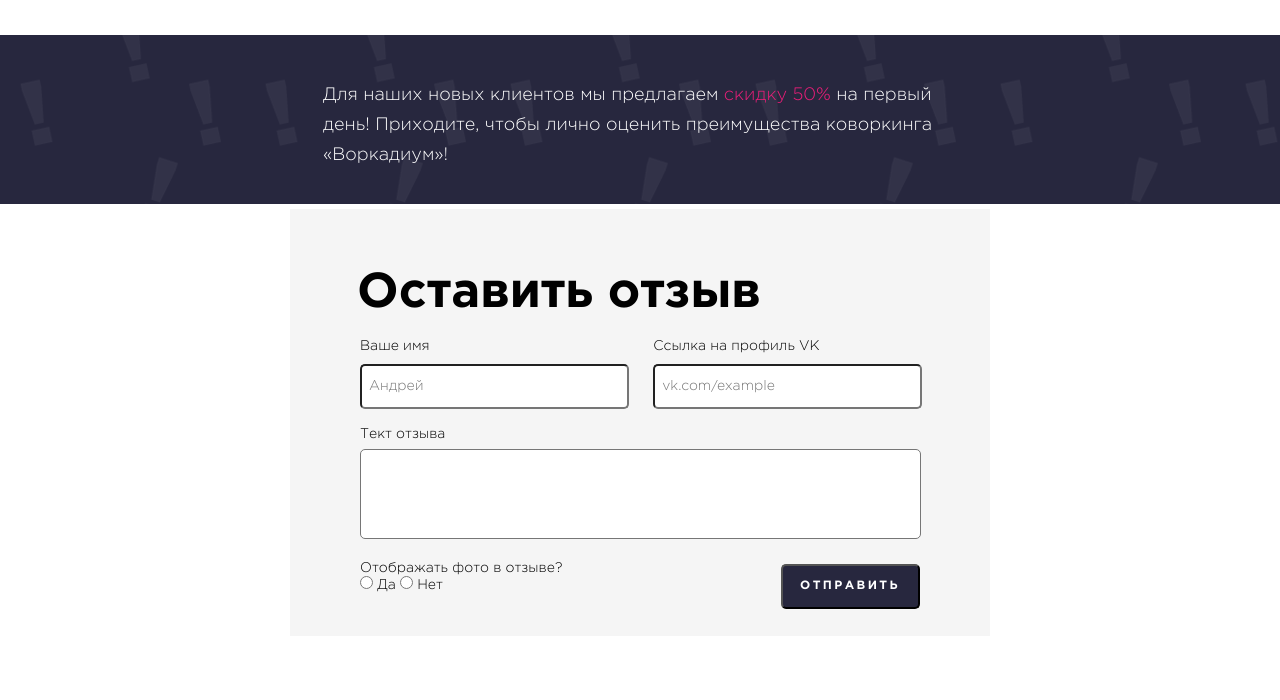
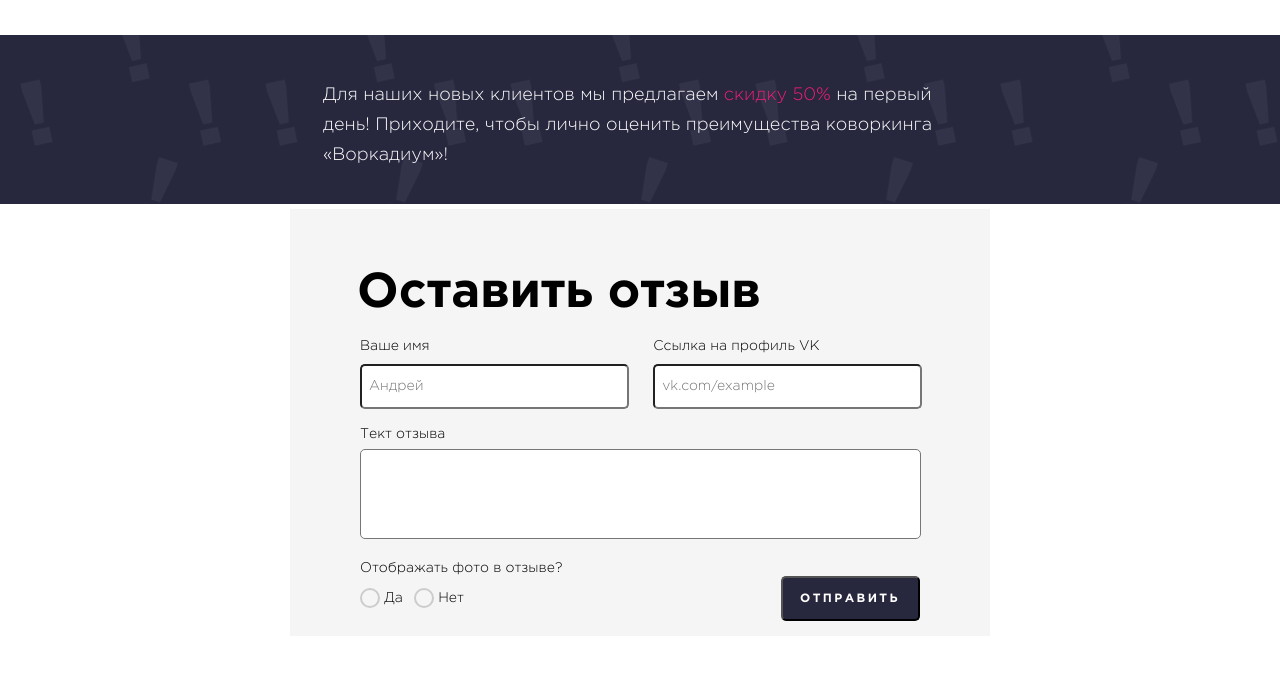
Before and after one commit to BarsBarsovich/coworking, a plain HTML site: page comments.html in a window 1280 px wide. Shown: the part 1453-2153 px from the top of the page. Drawn offline with nearby package versions, Linux system fonts and the light colour scheme.

Commit message:
Стилизация радио кнопок. Исправлены баги навигации

```diff
--- a/comments.html
+++ b/comments.html
@@ -238,8 +238,19 @@
                                     Отображать фото в отзыве?
                             </label><br>
                         <div class="radio__container">
-                            <input type="radio" name="photo" value="yes"> Да
-                            <input type="radio" name="photo" value="no"> Нет
+                            <!-- <input type="radio" name="photo" value="yes"> Да
+                            <input type="radio" name="photo" value="no"> Нет -->
+                            <label>
+                                    <input class="radio" type="radio" name="radio-test">
+                                    <span class="radio-custom"></span>
+                                    <span class="label">Да</span>
+                            </label>
+
+                            <label class="form__second-label">
+                                    <input class="radio" type="radio" name="radio-test">
+                                    <span class="radio-custom"></span>
+                                    <span class="label">Нет</span>
+                            </label>
                         </div>
 
                     </div>
--- a/css/form.css
+++ b/css/form.css
@@ -82,7 +82,7 @@
     outline: none !important;
 }
 
-.form__submit-button:hover{
+.form__submit-button:hover {
     cursor: pointer;
     background: #ed3888;
     /* outline: none !important; */
@@ -97,3 +97,48 @@
     display: inline-block;
     margin-left: 214px;
 }
+
+.radio {
+    display: none;
+}
+
+.radio-custom {
+    width: 20px;
+    height: 20px;
+    border: 2px solid #ccc;
+    border-radius: 3px;
+    position: relative;
+}
+
+.radio-custom,
+.label {
+    display: inline-block;
+    vertical-align: middle;
+}
+
+.radio:checked+.radio-custom::before {
+    content: "";
+    display: block;
+    position: absolute;
+    top: 2px;
+    right: 2px;
+    bottom: 2px;
+    left: 2px;
+    background: rgb(236, 30, 121);
+    border: 2x solid rgb(236, 30, 121);
+    border-radius: 2px;
+}
+
+.radio-custom,
+.radio:checked+.radio-custom::before {
+    border-radius: 50%;
+}
+
+.radio__container {
+    padding-top: 12px;
+    margin-right: 2px;
+}
+
+.form__second-label {
+    margin-left: 7px;
+}
--- a/css/navigation.css
+++ b/css/navigation.css
@@ -87,7 +87,7 @@
     color: #000;
 }
 
-.nav__link--costs {
+.nav__link--costs-cost {
     background-image: url("/img/aside/notactive/star.png");
     background-repeat: no-repeat;
     text-decoration: none;
```
Also changed, not shown: costs.html (+1 -1 lines).
